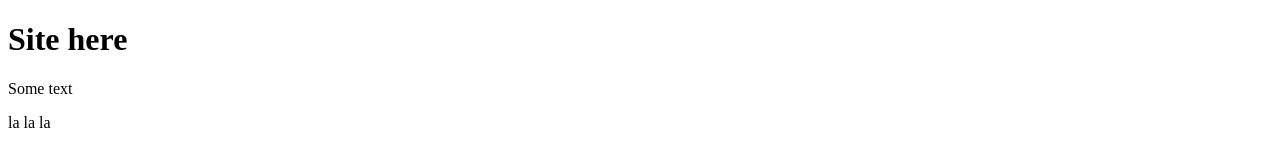
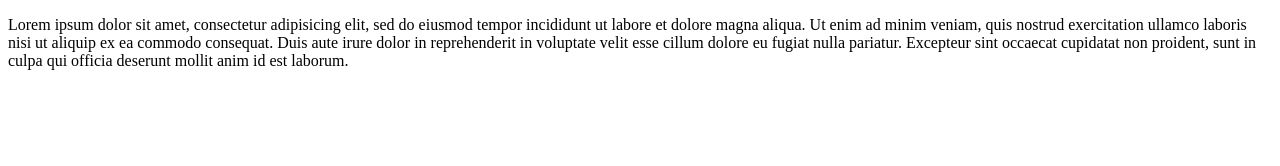
Before and after one commit to LCI29/site, a plain HTML site: page index.html in a window 1280 px wide. Drawn offline with Linux system fonts and the light colour scheme.

Commit message:
third commit

```diff
--- a/index.html
+++ b/index.html
@@ -5,8 +5,6 @@
 	<title>Site</title>
 </head>
 <body>
-	<h1>Site here</h1>
-	<p>Some text</p>
-	<p>la la la</p>
+	<p>Lorem ipsum dolor sit amet, consectetur adipisicing elit, sed do eiusmod tempor incididunt ut labore et dolore magna aliqua. Ut enim ad minim veniam, quis nostrud exercitation ullamco laboris nisi ut aliquip ex ea commodo consequat. Duis aute irure dolor in reprehenderit in voluptate velit esse cillum dolore eu fugiat nulla pariatur. Excepteur sint occaecat cupidatat non proident, sunt in culpa qui officia deserunt mollit anim id est laborum.</p>
 </body>
 </html>
```
